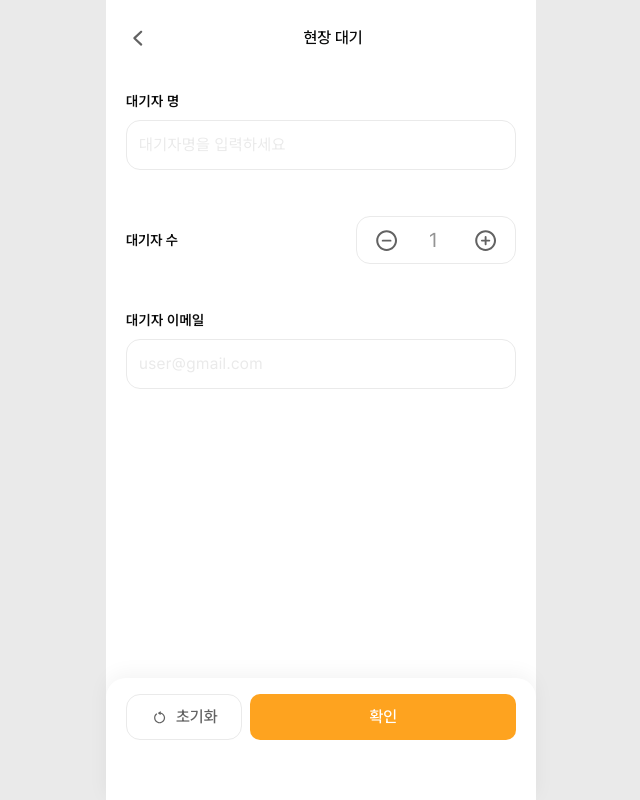
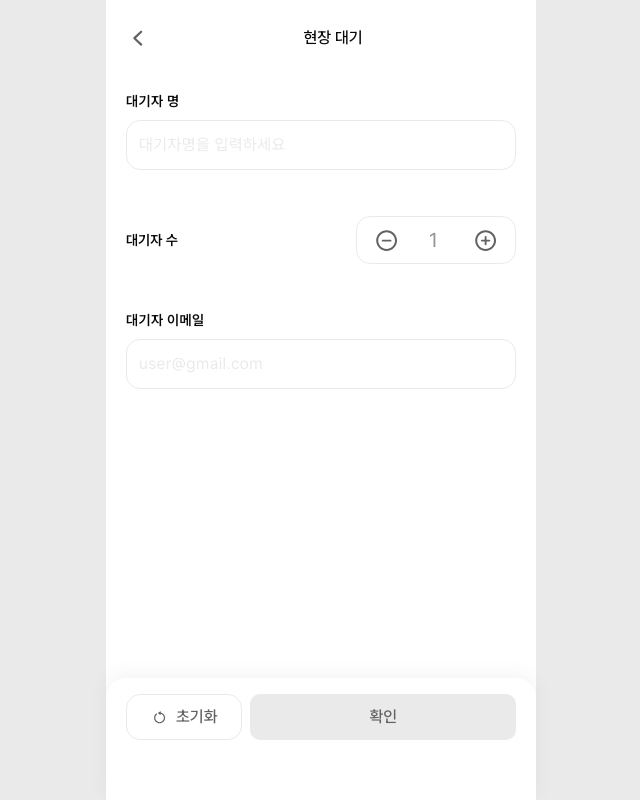
Before and after one commit to jjeongsu/JECT-3th-6team, a Next.js app in the folder frontend/: page /reservation/onsite/1 in a window 1280 px wide. Shown: the whole page, without its empty margins (319-959 px from the left). Built offline with nearby package versions, Linux system fonts and the light colour scheme.

Commit message:
refactor : 현장 대기 예약 완료 버튼 disability 체크 방식으로 변경

```diff
--- a/frontend/src/app/reservation/onsite/[popupId]/page.tsx
+++ b/frontend/src/app/reservation/onsite/[popupId]/page.tsx
@@ -1,11 +1,16 @@
 import PageHeader from '@/shared/ui/header/PageHeader';
 import { OnsiteReservationForm } from '@/features/reservation';
 
-export default function ReservationOnsitePopupPage() {
+export default async function ReservationOnsitePopupPage({
+  params,
+}: {
+  params: Promise<{ popupId: number }>;
+}) {
+  const { popupId } = await params;
   return (
     <div>
       <PageHeader title={'현장 대기'} />
-      <OnsiteReservationForm />
+      <OnsiteReservationForm popupId={popupId} />
     </div>
   );
 }
--- a/frontend/src/features/reservation/hook/useForm.ts
+++ b/frontend/src/features/reservation/hook/useForm.ts
@@ -41,12 +41,11 @@ export default function useForm<T extends FormType>({
 }: UseFormProps<T>) {
   const [formValue, setFormValue] = useState<FormValueMap[T]>(initialFormValue);
   const [error, setError] = useState<FormErrorMap[T]>(initialError);
-
   const [currentValue, setCurrentValue] = useState<string | number>('');
   const [currentField, setCurrentField] = useState<
     keyof FormValueMap[T] | null
   >(null);
-
+  const [isFormValid, setIsFormValid] = useState(false);
   const validateField = (
     field: keyof FormValueMap[T],
     value: string | number
@@ -109,6 +108,10 @@ export default function useForm<T extends FormType>({
     }
   };
 
+  useEffect(() => {
+    const { isValid } = validateForm();
+    setIsFormValid(isValid);
+  }, [formValue, error]);
   return {
     formValue,
     error,
@@ -116,5 +119,6 @@ export default function useForm<T extends FormType>({
     validateField,
     handleReset,
     validateForm,
+    isFormValid,
   };
 }
--- a/frontend/src/features/reservation/model/FormValidate.ts
+++ b/frontend/src/features/reservation/model/FormValidate.ts
@@ -57,7 +57,7 @@ export class FormValidate {
   }
 
   static validateOnsiteReservation(formValue: OnsiteReservationFormValue) {
-    const { name, headCount, email } = formValue;
+    const { name, email } = formValue;
 
     if (name.length === 0 || email.length === 0) {
       return {
--- a/frontend/src/features/reservation/ui/OnsiteReservationForm.tsx
+++ b/frontend/src/features/reservation/ui/OnsiteReservationForm.tsx
@@ -18,10 +18,14 @@ import {
 import { useState } from 'react';
 import ReservationCheckModal from '@/features/reservation/ui/ReservationCheckModal';
 import { toast } from 'sonner';
+import { useRouter } from 'next/navigation';
 
-export default function OnsiteReservationForm() {
-  const { formValue, error, handleChange, handleReset, validateForm } = useForm(
-    {
+export default function OnsiteReservationForm({
+  popupId,
+}: {
+  popupId: number;
+}) {
+  const { formValue, error, handleChange, handleReset, isFormValid } = useForm({
     formType: 'onsite-reservation',
     initialFormValue: {
       name: '',
@@ -33,9 +37,9 @@ export default function OnsiteReservationForm() {
       headCount: '',
       email: '',
     },
-    }
-  );
+  });
   const [isOpenModal, setIsOpenModal] = useState(false);
+  const router = useRouter();
 
   const headcountError =
     formValue.headCount >= MAX_HEAD_COUNT
@@ -43,12 +47,7 @@ export default function OnsiteReservationForm() {
       : ERROR_CODE_MAP.NONE;
 
   const handleModalOpen = () => {
-    const { isValid, errorMessage } = validateForm();
-    if (!isValid) {
-      toast.warning(errorMessage);
-    } else {
     setIsOpenModal(true);
-    }
   };
   const handleModalClose = () => {
     setIsOpenModal(false);
@@ -57,7 +56,8 @@ export default function OnsiteReservationForm() {
   const handleSubmit = async () => {
     // TODO : 폼 제출 로직 구현
 
-    toast.success('폼 제출 완료');
+    toast.success('대기 예약 완료');
+    router.push(`/reservation/complete/${popupId}`);
   };
 
   return (
@@ -118,7 +118,7 @@ export default function OnsiteReservationForm() {
 
         <StandardButton
           onClick={handleModalOpen}
-          disabled={false}
+          disabled={!isFormValid}
           size={'full'}
           color={'primary'}
           hasShadow={false}
```
Lines whose indentation alone changed are shown as unchanged.
